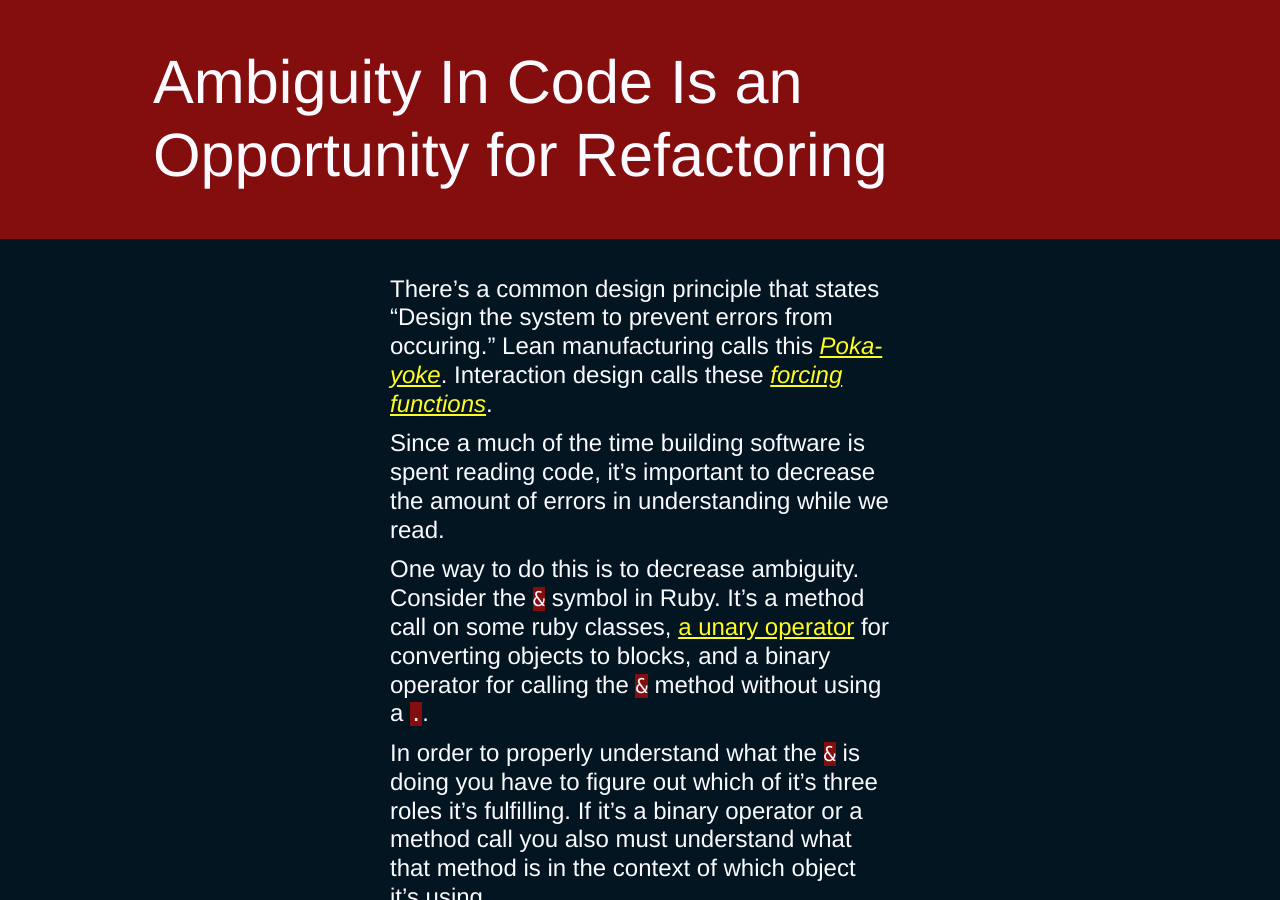
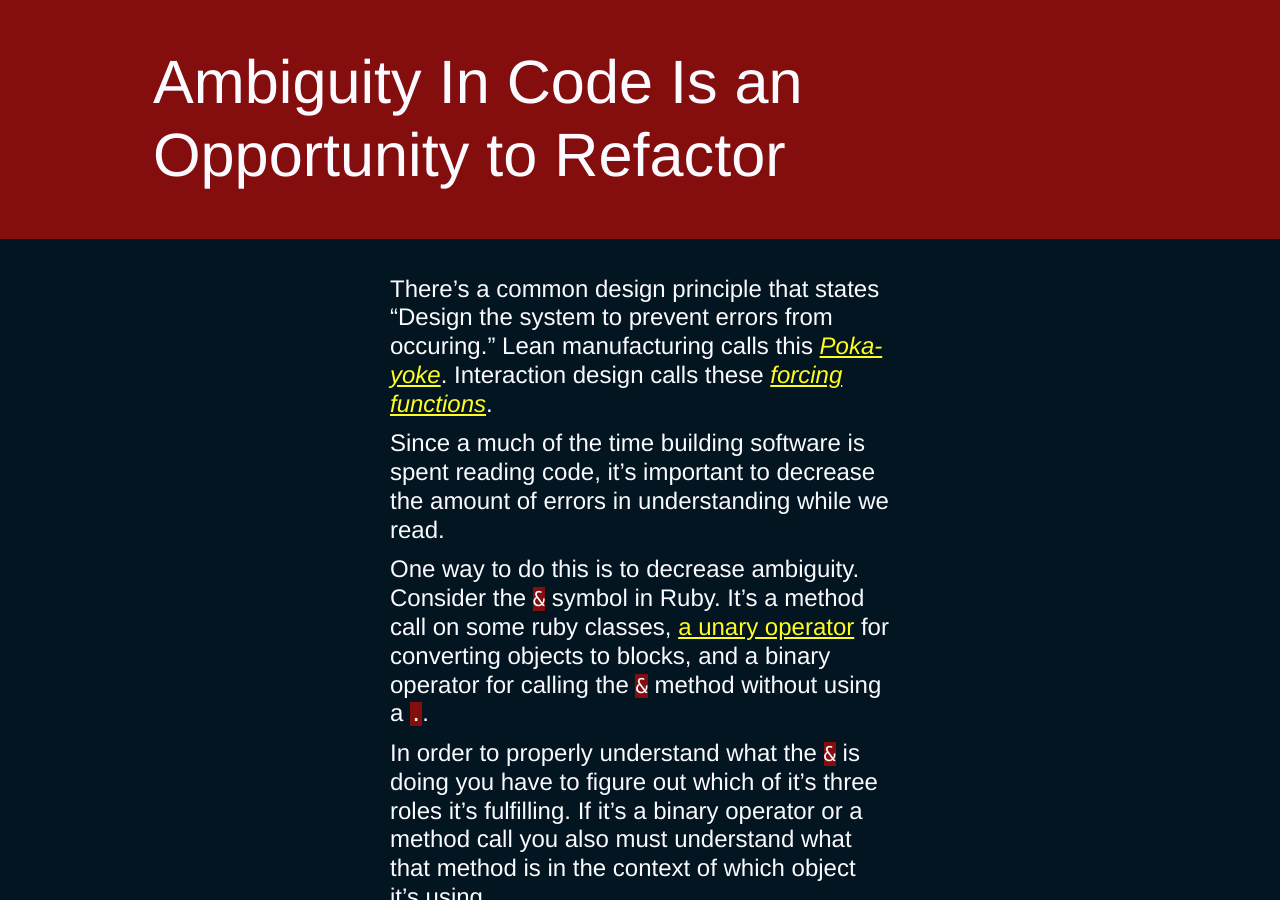
Before and after one commit to zspencer/www.zeespencer.com, a Jekyll site: the page built from articles/_posts/2013-02-01-ambiguity-is-an-opportunity-to-refactor.markdown, in a window 1280 px wide and 900 px high. Built offline with Jekyll 4.4.1, drawn with Linux system fonts in a browser that asks for light colours.

Commit message:
Move ambiguity to articles

```diff
--- a/musings/_posts/2013-02-01-ambiguity-is-an-opportunity-to-refactor.markdown
+++ b/articles/_posts/2013-02-01-ambiguity-is-an-opportunity-to-refactor.markdown
@@ -1,7 +1,9 @@
 ---
 layout: article
-title: Ambiguity In Code Is an Opportunity for Refactoring
+title: Ambiguity In Code Is an Opportunity to Refactor
 togs: [code, ruby, tapas, design]
+redirects:
+  -/musings/ambiguity-is-an-opportunity-to-refactor/
 ---
 
 There's a common design principle that states "Design the system to prevent
```
